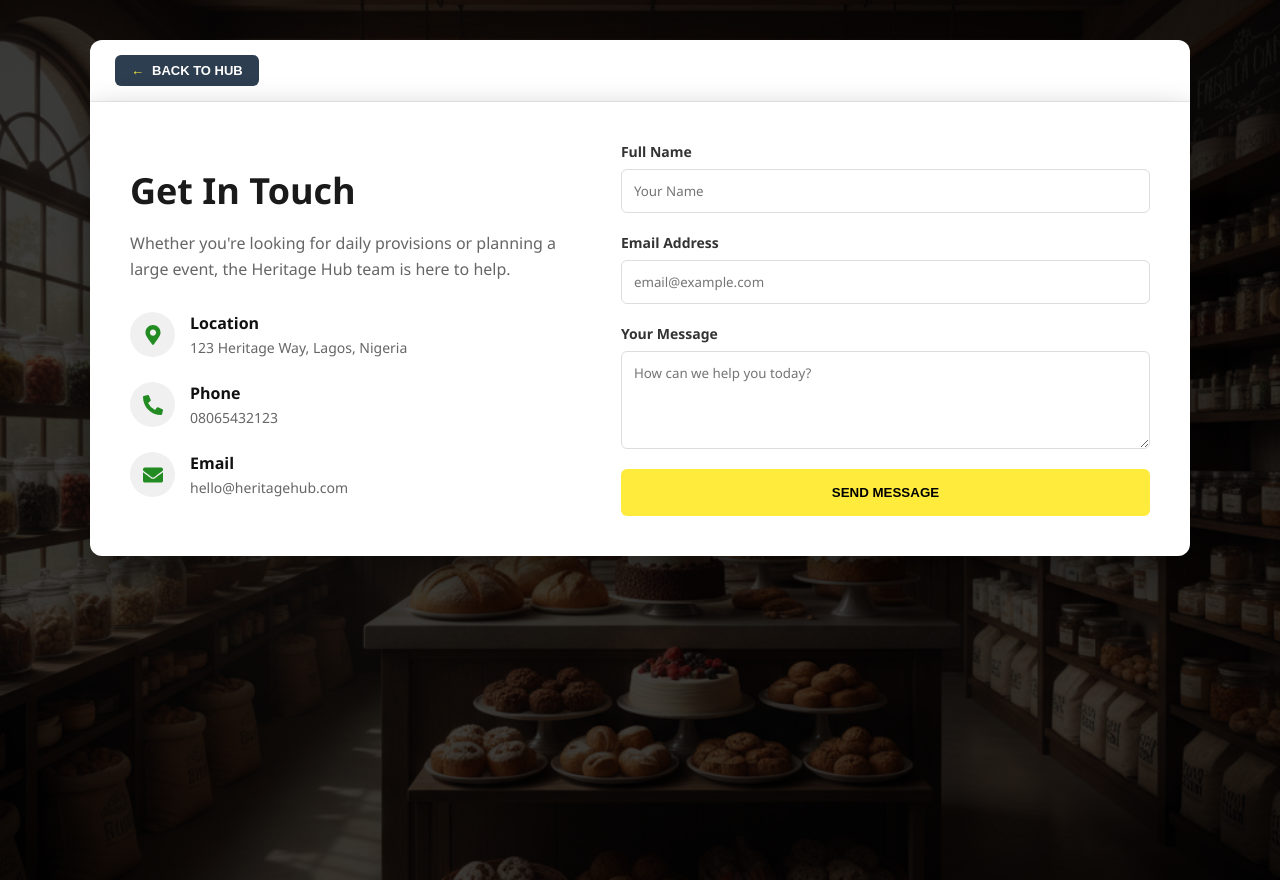
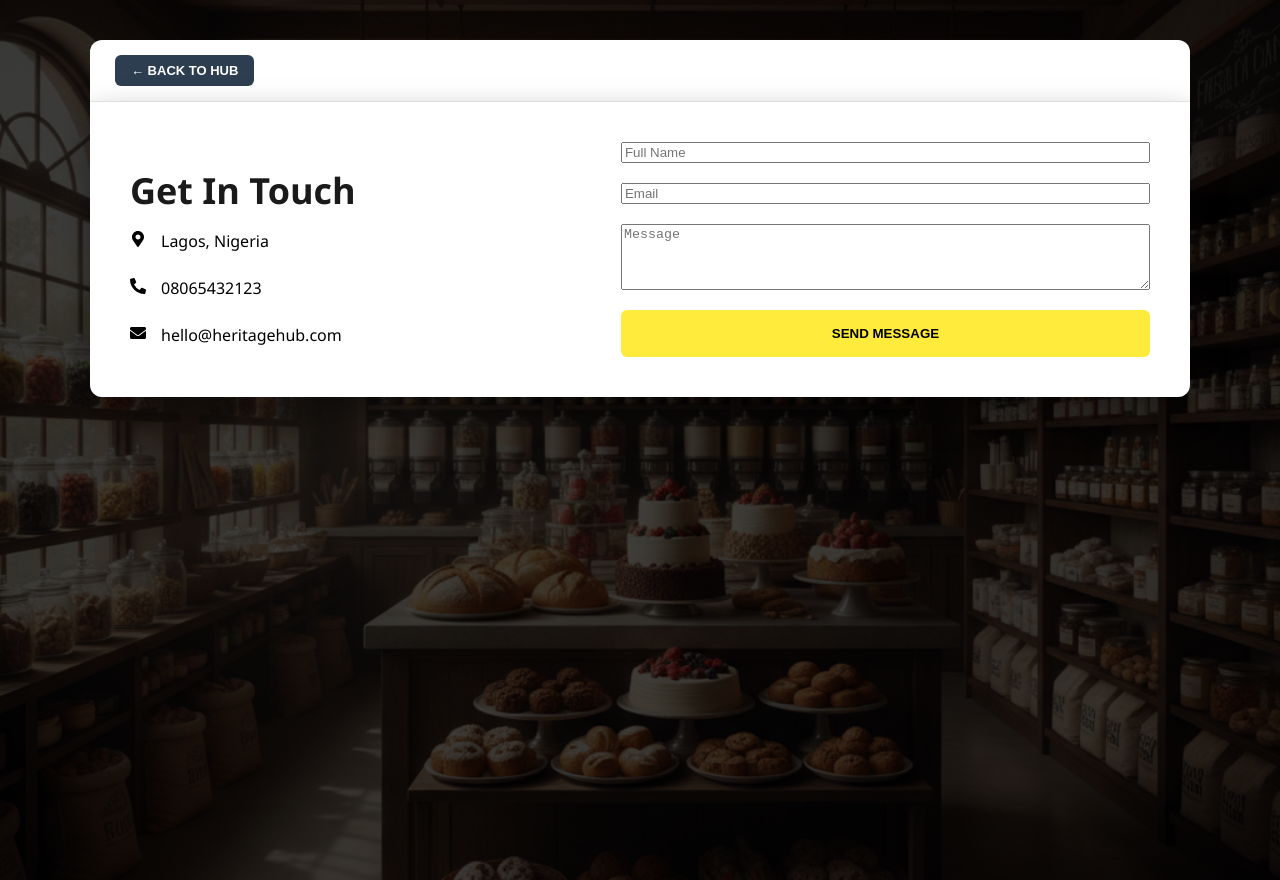
Before and after one commit to nwadikeekene4-lab/New-project-1, a React (Vite) app in the folder firstclient-frontend/: page /contact in a window 1280 px wide. Built offline with nearby package versions, Linux system fonts and the light colour scheme; no server answers.

Commit message:
Update ContactPage.jsx

```diff
--- a/firstclient-frontend/src/pages/ContactPage.jsx
+++ b/firstclient-frontend/src/pages/ContactPage.jsx
@@ -1,100 +1,50 @@
 import React, { useState } from 'react';
 import { useNavigate } from 'react-router-dom';
 import { FaMapMarkerAlt, FaPhoneAlt, FaEnvelope } from 'react-icons/fa';
+import API from '../api';
 import './ContactPage.css';
 
 const ContactPage = () => {
   const navigate = useNavigate();
   const [formData, setFormData] = useState({ name: '', email: '', message: '' });
+  const [loading, setLoading] = useState(false);
 
-  const handleSubmit = (e) => {
+  const handleSubmit = async (e) => {
     e.preventDefault();
-    alert(`Thank you, ${formData.name}! Your message has been sent to Heritage Hub.`);
-    setFormData({ name: '', email: '', message: '' });
+    setLoading(true);
+    try {
+      await API.post('/contact', formData);
+      alert(`Thank you, ${formData.name}! Your message has been sent.`);
+      setFormData({ name: '', email: '', message: '' });
+    } catch (err) {
+      alert("Error sending message. Please check your connection.");
+    } finally {
+      setLoading(false);
+    }
   };
 
   return (
     <div className="contact-wrapper">
       <div className="contact-container">
-
-        {/* Consistent Nav Section */}
         <div className="nav-section">
-          <button className="nav-back-btn" onClick={() => navigate('/hub')}>
-            <span className="arrow-icon">←</span> Back to Hub
-          </button>
+          <button className="nav-back-btn" onClick={() => navigate('/hub')}>← Back to Hub</button>
         </div>
-
         <div className="contact-main-content">
           <div className="contact-grid-box">
-            {/* Left Side: Contact Info */}
             <div className="contact-info">
               <h1 className="contact-title">Get In Touch</h1>
-              <p className="contact-desc">
-                Whether you're looking for daily provisions or planning a large event,
-                the Heritage Hub team is here to help.
-              </p>
-
               <div className="info-details">
-                <div className="info-item">
-                  <span className="info-icon"><FaMapMarkerAlt /></span>
-                  <div>
-                    <h4>Location</h4>
-                    <p>123 Heritage Way, Lagos, Nigeria</p>
-                  </div>
-                </div>
-
-                <a href="tel:08065432123" className="info-item link-item">
-                  <span className="info-icon"><FaPhoneAlt /></span>
-                  <div>
-                    <h4>Phone</h4>
-                    <p>08065432123</p>
-                  </div>
-                </a>
-
-                <a href="mailto:hello@heritagehub.com" className="info-item link-item">
-                  <span className="info-icon"><FaEnvelope /></span>
-                  <div>
-                    <h4>Email</h4>
-                    <p>hello@heritagehub.com</p>
-                  </div>
-                </a>
+                <div className="info-item"><span><FaMapMarkerAlt /></span> Lagos, Nigeria</div>
+                <div className="info-item"><span><FaPhoneAlt /></span> 08065432123</div>
+                <div className="info-item"><span><FaEnvelope /></span> hello@heritagehub.com</div>
               </div>
             </div>
-
-            {/* Right Side: Contact Form */}
             <div className="contact-form-container">
               <form onSubmit={handleSubmit} className="contact-form">
-                <div className="input-group">
-                  <label>Full Name</label>
-                  <input
-                    type="text"
-                    placeholder="Your Name"
-                    required
-                    value={formData.name}
-                    onChange={(e) => setFormData({...formData, name: e.target.value})}
-                  />
-                </div>
-                <div className="input-group">
-                  <label>Email Address</label>
-                  <input
-                    type="email"
-                    placeholder="email@example.com"
-                    required
-                    value={formData.email}
-                    onChange={(e) => setFormData({...formData, email: e.target.value})}
-                  />
-                </div>
-                <div className="input-group">
-                  <label>Your Message</label>
-                  <textarea
-                    rows="4"
-                    placeholder="How can we help you today?"
-                    required
-                    value={formData.message}
-                    onChange={(e) => setFormData({...formData, message: e.target.value})}
-                  ></textarea>
-                </div>
-                <button type="submit" className="send-btn">Send Message</button>
+                <input placeholder="Full Name" required value={formData.name} onChange={(e) => setFormData({...formData, name: e.target.value})} />
+                <input type="email" placeholder="Email" required value={formData.email} onChange={(e) => setFormData({...formData, email: e.target.value})} />
+                <textarea rows="4" placeholder="Message" required value={formData.message} onChange={(e) => setFormData({...formData, message: e.target.value})} />
+                <button type="submit" className="send-btn" disabled={loading}>{loading ? "Sending..." : "Send Message"}</button>
               </form>
             </div>
           </div>
```
